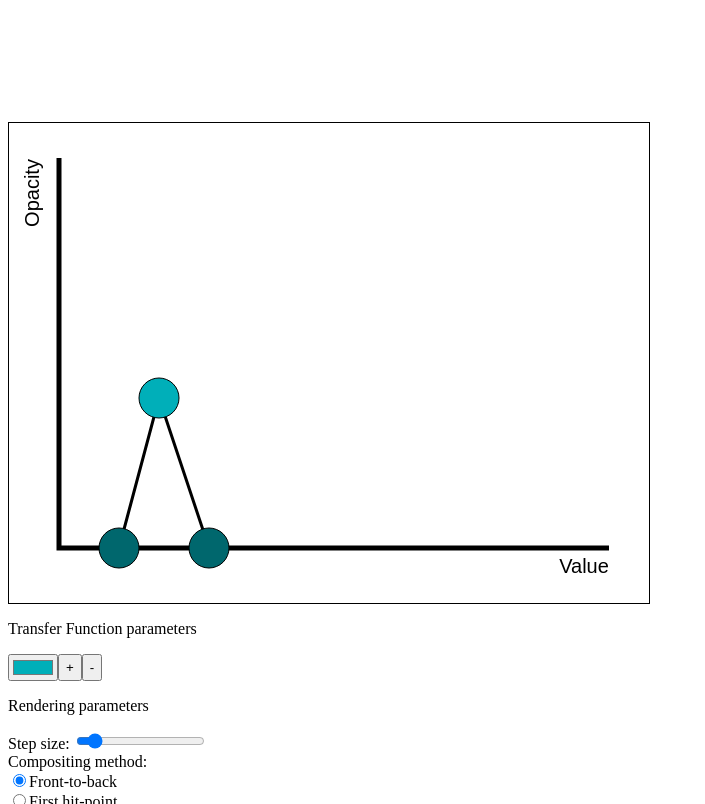
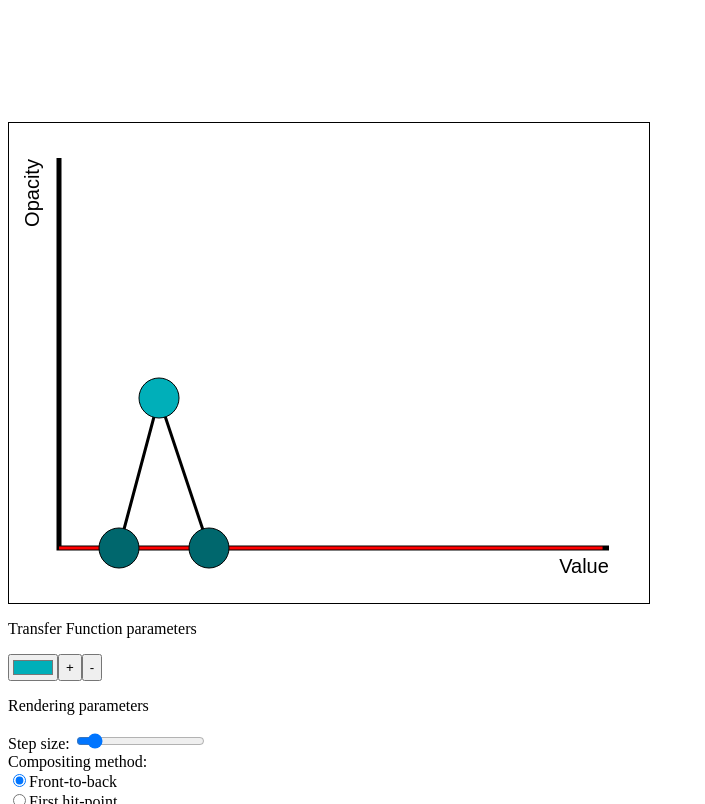
Before and after one commit to KoksILasten/TNM093_Labs, a plain HTML site: page sciVis/index.html in a window 1280 px wide. Shown: the part 400-1204 px from the top of the page, without its empty margins (0-705 px from the left). Drawn offline with Linux system fonts and the light colour scheme; no server answers.

Commit message:
hist klar

```diff
--- a/sciVis/index.html
+++ b/sciVis/index.html
@@ -597,6 +597,8 @@ function updateTransferFunction(gl, transferFunction) {
 
   //console.log(126, data);
 
+  //
+
   // Upload the new data to the texture
   //console.log(117, "Updating the transfer function texture");
   gl.bindTexture(gl.TEXTURE_2D, transferFunction);
@@ -911,7 +913,6 @@ async function main() {
   gl.texParameteri(gl.TEXTURE_2D, gl.TEXTURE_WRAP_S, gl.CLAMP_TO_EDGE);
   gl.texParameteri(gl.TEXTURE_2D, gl.TEXTURE_WRAP_T, gl.CLAMP_TO_EDGE);
 
-
   //
   //   Load the volume data
   //
@@ -956,7 +957,11 @@ async function main() {
       convertedData[i] = typedData[i] / 4096.0 * 256.0
     }
 
+    // OUR OWN CODE
 
+    loadRawData(convertedData);
+
+    // END OF OUR CODE
     // The volume size also comes from the available meta data for the pig.raw
     // if you want to have a look at the metadata, the pig.dat contains that
     const volumeSize = [ 512, 512, 134 ];
@@ -1200,6 +1205,7 @@ function postError(msg) {
     mouse.x = mousePos.x;
     mouse.y = mousePos.y;
     mouse.down = e.buttons == 1;
+    //console.log(mouse);
     //console.log(e.buttons == 1);
     if(e.buttons == 0){
       mouse.nodeSelected = -1;
@@ -1380,11 +1386,71 @@ function postError(msg) {
 
   createPairNodes(currentStartx);
 
+  var histData = Array.from(Array(256)).fill(0);
+  function loadRawData(loadRawData){
+    console.log(loadRawData);
+
+    for (let i = 0; i < loadRawData.length; i++) {
+      histData[loadRawData[i]]++;
+    }
+    // normalize data 0-100
+    for (let i = 0; i < histData.length; i++) {
+      histData[i] = Math.log(histData[i] + 1);
+    }
+
+    let histMax = Math.max(...histData);
+    console.log(histMax);
+    console.log(histData);
+    for (let i = 0; i < histData.length; i++) {
+      histData[i] = histData[i] / histMax;
+      //histData[i] = Math.round(histData[i] * 1000) / 1000;
+    }
+
+    console.log(Math.min(...histData));
+    console.log(histData);
+
+
+  }
+
+  function drawHist(){
+    let yDiff = (425 - 35) / 2;
+    let scaledHistData = Array.from(Array(256)).fill(0);
+    for (let i = 0; i < histData.length; i++) {
+      scaledHistData[i] = (1 - histData[i]) * yDiff + yDiff + 35;
+    }
+    //console.log(Math.min(...scaledHistData));
+
+    let xStep = (600 - 50) / 256;
+
+    //50, 35
+    //50, 425
+    //console.log(scaledHistData);
+
+    c.fillStyle = "black"
+    c.beginPath();
+    c.moveTo(50, scaledHistData[0]);
+    for (var i = 1; i < scaledHistData.length-2; i++) {
+
+      c.lineTo(50 + i * xStep, scaledHistData[i]);
+      //console.log(50 + i * xStep);
+      //var pointx = 50 + i * xStep;
+      //var xc = (pointx + pointx+xStep) / 2;
+      //var yc = (scaledHistData[i] + scaledHistData[i + 1]) / 2;
+      //c.quadraticCurveTo(pointx, scaledHistData, xc, yc);
+    }
+    //c.quadraticCurveTo(pointx+xStep, scaledHistData[i], 600,scaledHistData[i+1]);
+
+    c.lineWidth = 3;
+    c.strokeStyle = "red";
+    c.stroke();
+    c.strokeStyle = "black";
+  }
+
   function animate() {
     requestAnimationFrame(animate);
+    c.clearRect(0, 0, innerWidth, innerHeight);
 
     c.fillStyle = "black"
-    c.clearRect(0, 0, innerWidth, innerHeight);
     c.beginPath();
     c.moveTo(50, 35);
     c.lineTo(50, 425);
@@ -1405,6 +1471,8 @@ function postError(msg) {
     c.restore();
     c.fillText("Value", 575, 450);
 
+    drawHist();
+
     for (let i = 0; i < circleArrayNode.length; i+=3) {
       c.beginPath();
       c.moveTo(circleArrayNode[i+1].x, circleArrayNode[i+1].y);
@@ -1413,6 +1481,8 @@ function postError(msg) {
       c.lineWidth = 3;
       c.stroke();
     }
+
+
 
     c.lineWidth = 1;
     for (var i = 0; i < circleArrayNode.length; i++){
```
